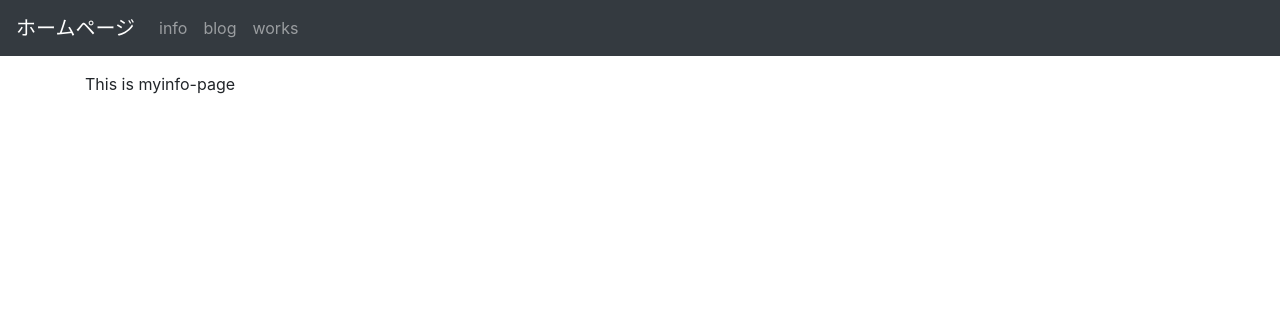
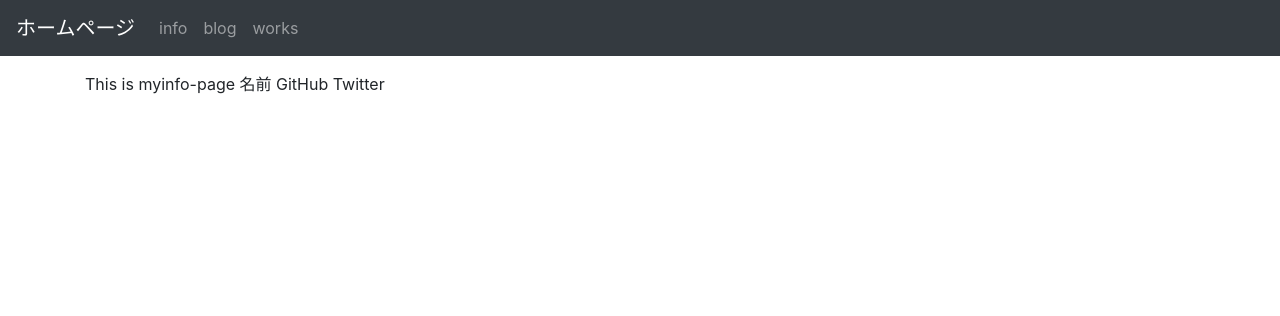
Before and after one commit to inainaba/mysite, a Django app: page /mysite/info/ in a window 1280 px wide. Shown: the top 316 px of the page. Run offline with Django 3.2, Linux system fonts and the light colour scheme; some libraries are stand-ins or nearby versions.

Commit message:
myinfo編集

```diff
--- a/mysite/homepage/templates/homepage/myinfo.html
+++ b/mysite/homepage/templates/homepage/myinfo.html
@@ -2,4 +2,8 @@
 
 {% block content %}
 This is myinfo-page
+
+名前
+GitHub
+Twitter
 {% endblock %}
```
